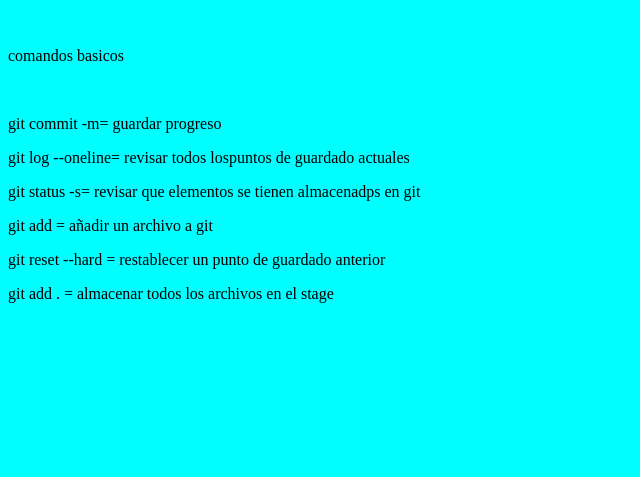
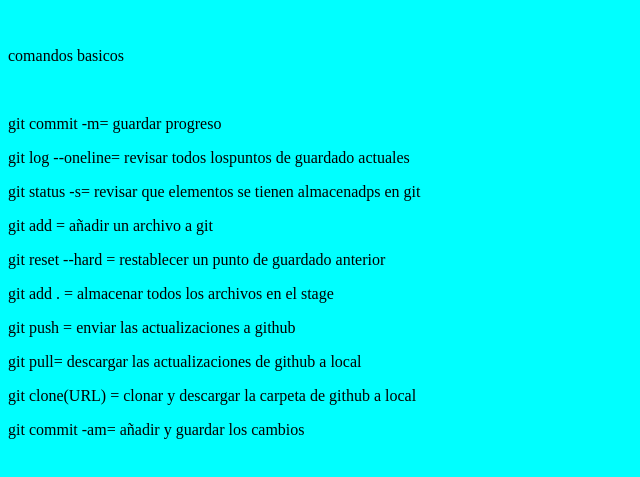
Before and after one commit to sidfilix/cursogit, a plain HTML site: page index.html in a window 1280 px wide. Shown: the part 87-564 px from the top of the page, without its empty margins (0-640 px from the left). Drawn offline with Linux system fonts and the light colour scheme.

Commit message:
index.html

```diff
--- a/index.html
+++ b/index.html
@@ -15,5 +15,9 @@
 <p> git add = añadir un archivo a git</p>
 <p>git reset --hard = restablecer un punto de guardado anterior</p>
 <p>git add . = almacenar todos los archivos en el stage</p>
+<p>git push = enviar las actualizaciones a github</p>
+<p>git pull= descargar las actualizaciones de github a local</p>
+<p> git clone(URL) = clonar y descargar la carpeta de github a local</p>
+<p>git commit -am= añadir y guardar los cambios</p>
 </body>
 </html>
```
